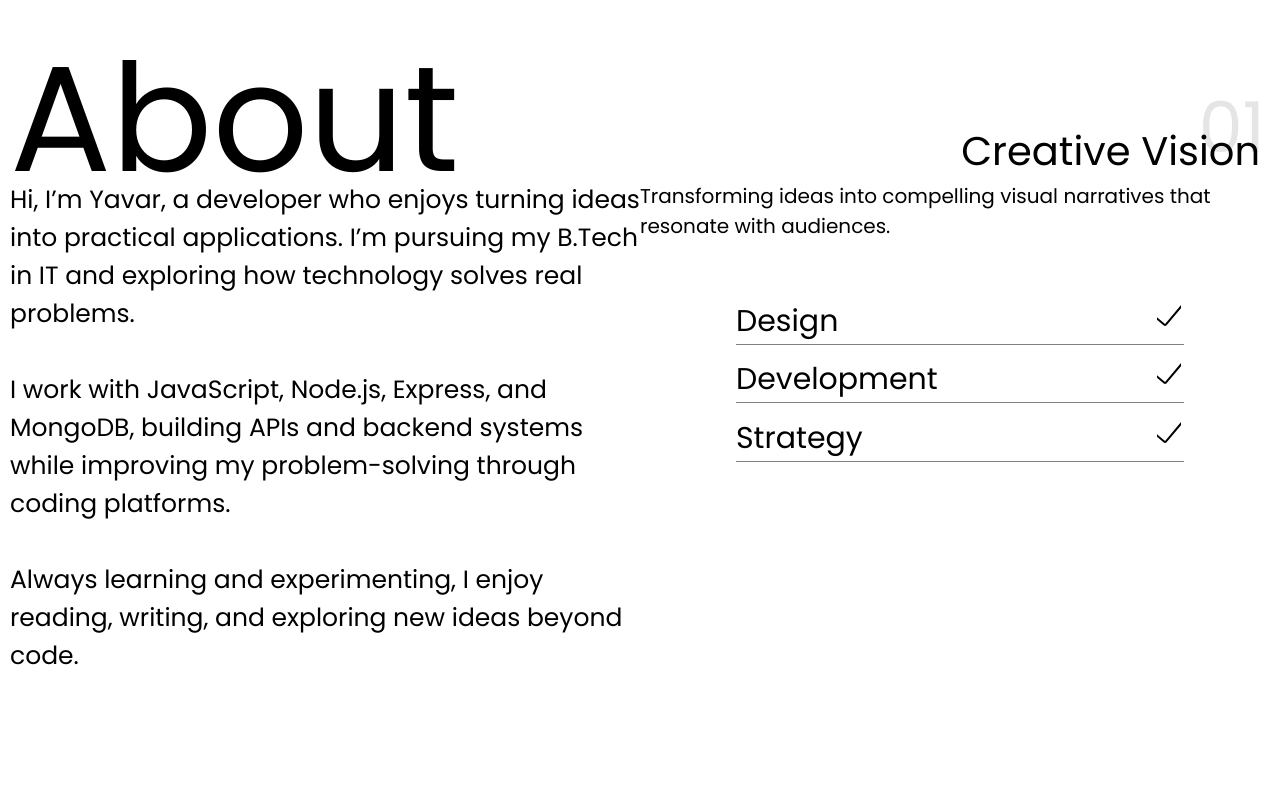
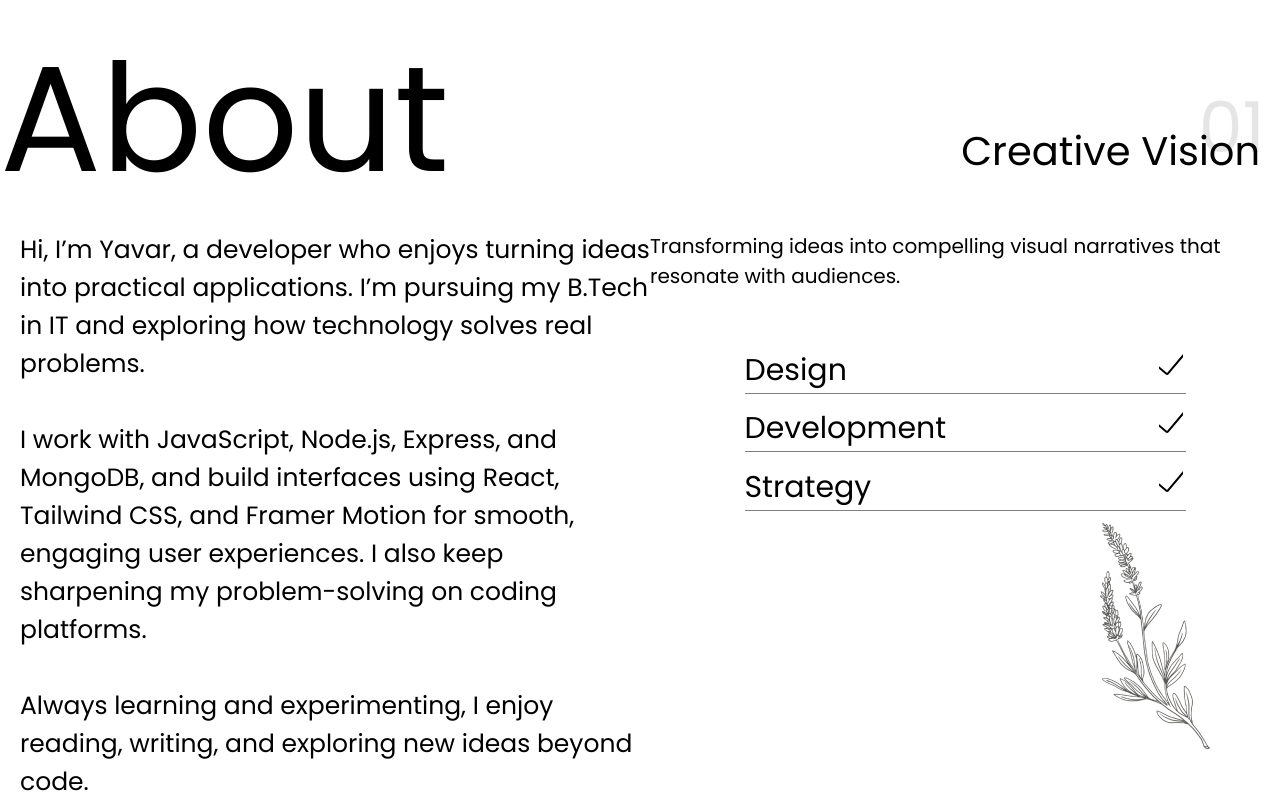
Before and after one commit to Yavar10/Personal-Porfolio, a React (Vite) app in the folder frontend/: page / in a window 1280 px wide. Shown: the part 869-1675 px from the top of the page. Before the commit the page ends 1544 px from the top, so only its background shows below. Built offline with nearby package versions, Linux system fonts and the light colour scheme; grey boxes are pictures that could not be loaded; a web font is replaced by a local one.

Commit message:
added new motions

```diff
--- a/frontend/src/App.css
+++ b/frontend/src/App.css
@@ -3,6 +3,10 @@ body{
   box-sizing: border-box;
   padding: 0;
   margin: 0;
+}
+
+body::-webkit-scrollbar {
+  display: none;
 }
 .app {
   position: relative;
--- a/frontend/src/App.jsx
+++ b/frontend/src/App.jsx
@@ -14,7 +14,7 @@ const App = () => {
       let loopEnd = 0;
 
       const handleLoadedMetadata = () => {
-        loopEnd = video.duration - 5;
+        loopEnd = video.duration - 5.2;
       };
 
       const handleTimeUpdate = () => {
--- a/frontend/src/components/About/About.css
+++ b/frontend/src/components/About/About.css
@@ -1,3 +1,9 @@
+.about-container{
+height: 100vh;
+}
+/* div{
+  border: 1px solid black;
+} */
 .titleAbout {
   font-size: 150px;
   padding: 0;
@@ -18,7 +24,9 @@
   width: 100vw;      /* take full width */
   height: 175px;    /* enough to contain the large number */
 }
-
+.image-flower{
+position: relative;
+}
 .overlaptxtdn {
   position: absolute;
   bottom: 0;
@@ -40,10 +48,12 @@
 .content-container-about{
   display: flex;
   flex-direction: row;
+  height: 500px;
   justify-content: space-between;
 }
 .content-container-about-left{
   font-size: 25px;
+  padding-left: 20px;
   width: 50%;
 }
 .content-container-about-right{
--- a/frontend/src/components/About/About.jsx
+++ b/frontend/src/components/About/About.jsx
@@ -1,138 +1,98 @@
-import React from 'react'
+"use client"
+
+import tick from '../../assets/tick.svg'
+import flower from '../../assets/floral.png'
 import { motion } from 'framer-motion'
-import tick from '../../assets/tick.svg'
 import './About.css'
 
 const About = () => {
   return (
-    <div>
+    <div className='about-container'>
       <div className='rightcont'>
         <motion.div
-          initial={{ opacity: 0, x: -10 }}
-          whileInView={{ opacity: 1, x: 10 }}
-          transition={{ duration: 1 }}
-          viewport={{ once: true, amount: 0.3 }}
           className="titleAbout"
+          initial={{ opacity: 0, y: -20 }}
+          whileInView={{ opacity: 1, y: 0 }}
+          transition={{ duration: 0.6 }}
         >
           About
         </motion.div>
 
         <motion.span
-          initial={{ opacity: 0, x: 10 }}
+          className="overlaptxtup"
+          initial={{ opacity: 0, x: -40 }}
           whileInView={{ opacity: 1, x: 0 }}
-          transition={{ duration: 1 }}
-          viewport={{ once: true, amount: 0.3 }}
-          className="overlaptxtup"
+          transition={{ duration: 0.8 }}
         >
           Creative Vision
         </motion.span>
 
         <motion.span
-          initial={{ opacity: 0, x: 10 }}
+          className="overlaptxtdn"
+          initial={{ opacity: 0, x: 40 }}
           whileInView={{ opacity: 1, x: 0 }}
-          transition={{ duration: 1 }}
-          viewport={{ once: true, amount: 0.3 }}
-          className="overlaptxtdn"
+          transition={{ duration: 0.8 }}
         >
           01
         </motion.span>
       </div>
 
-      <div className="content-container-about">
+      <br />
+      <br />
 
+      <div id='about' className="content-container-about">
         <motion.div
-          initial={{ opacity: 0, x: -10 }}
-          whileInView={{ opacity: 1, x: 10 }}
-          transition={{ delay: 0.2, duration: 1 }}
-          viewport={{ once: true, amount: 0.2 }}
           className="content-container-about-left"
+          initial={{ opacity: 0, x: -50 }}
+          whileInView={{ opacity: 1, x: 0 }}
+          transition={{ duration: 0.8 }}
         >
-          <motion.span
-            initial={{ opacity: 0, x: -10 }}
-            whileInView={{ opacity: 1, x: 10 }}
-            transition={{ delay: 0.5, duration: 1 }}
-            viewport={{ once: true }}
-          >
+          <span>
             Hi, I’m Yavar, a developer who enjoys turning ideas into practical applications. I’m pursuing my B.Tech in IT and exploring how technology solves real problems.
-          </motion.span>
+          </span>
           <br /><br />
-          <motion.span
-            initial={{ opacity: 0, x: -10 }}
-            whileInView={{ opacity: 1, x: 10 }}
-            transition={{ delay: 0.7, duration: 1 }}
-            viewport={{ once: true }}
-          >
-            I work with JavaScript, Node.js, Express, and MongoDB, building APIs and backend systems while improving my problem-solving through coding platforms.
-          </motion.span>
+          <span>
+           I work with JavaScript, Node.js, Express, and MongoDB, and build interfaces using React, Tailwind CSS, and Framer Motion for smooth, engaging user experiences. I also keep sharpening my problem-solving on coding platforms.</span>
           <br /><br />
-          <motion.span
-            initial={{ opacity: 0, x: -10 }}
-            whileInView={{ opacity: 1, x: 10 }}
-            transition={{ delay: 1, duration: 1 }}
-            viewport={{ once: true }}
-          >
+          <span>
             Always learning and experimenting, I enjoy reading, writing, and exploring new ideas beyond code.
-          </motion.span>
+          </span>
         </motion.div>
 
         <motion.div
-          initial={{ opacity: 0, x: 10 }}
+          className="content-container-about-right"
+          initial={{ opacity: 0, x: 50 }}
           whileInView={{ opacity: 1, x: 0 }}
-          transition={{ duration: 1 }}
-          viewport={{ once: true, amount: 0.2 }}
-          className="content-container-about-right"
+          transition={{ duration: 0.8 }}
         >
-          <motion.div
-            initial={{ opacity: 0, x: 20 }}
-            whileInView={{ opacity: 1, x: 0 }}
-            transition={{ delay: 0.2, duration: 1 }}
-            viewport={{ once: true }}
-          >
+          <div>
             Transforming ideas into compelling visual narratives that resonate with audiences.
-          </motion.div>
+          </div>
+
+          <div className='things-about'>
+            {['Design', 'Development', 'Strategy'].map((item, index) => (
+              <motion.div
+                key={item}
+                className='col-things-about'
+                initial={{ opacity: 0, y: 20 }}
+                whileInView={{ opacity: 1, y: 0 }}
+                transition={{ duration: 0.5, delay: index * 0.2 }}
+              >
+                <span>{item}</span>
+                <img style={{ height: "30px" }} src={tick} alt="" />
+              </motion.div>
+            ))}
+          </div>
 
           <motion.div
-            initial={{ opacity: 0, x: 20 }}
-            whileInView={{ opacity: 1, x: 0 }}
-            transition={{ delay: 0.5, duration: 1 }}
-            viewport={{ once: true }}
-            className='things-about'
+            className='image-flower'
+            initial={{ opacity: 0, scale: 0.8 }}
+            whileInView={{ opacity: 1, scale: 1 }}
+            transition={{ duration: 0.8 }}
           >
-            <motion.div
-              initial={{ opacity: 0, x: 20 }}
-              whileInView={{ opacity: 1, x: 0 }}
-              transition={{ delay: 0.7, duration: 1 }}
-              viewport={{ once: true }}
-              className='col-things-about'
-            >
-              <span>Design</span>
-              <img style={{ height: "30px" }} src={tick} alt="" />
-            </motion.div>
-
-            <motion.div
-              initial={{ opacity: 0, x: 20 }}
-              whileInView={{ opacity: 1, x: 0 }}
-              transition={{ delay: 0.9, duration: 1 }}
-              viewport={{ once: true }}
-              className='col-things-about'
-            >
-              <span>Development</span>
-              <img style={{ height: "30px" }} src={tick} alt="" />
-            </motion.div>
-
-            <motion.div
-              initial={{ opacity: 0, x: 20 }}
-              whileInView={{ opacity: 1, x: 0 }}
-              transition={{ delay: 1.1, duration: 1 }}
-              viewport={{ once: true }}
-              className='col-things-about'
-            >
-              <span>Strategy</span>
-              <img style={{ height: "30px" }} src={tick} alt="" />
-            </motion.div>
+            <img style={{ height:"250px", position:"absolute", right:"0px" }} src={flower} alt="" />
           </motion.div>
         </motion.div>
-
       </div>
     </div>
   )
--- a/frontend/src/components/NavBar/NavBar.jsx
+++ b/frontend/src/components/NavBar/NavBar.jsx
@@ -2,13 +2,13 @@ import React from 'react'
 import "./NavBar.css"
 const NavBar = () => {
   return (
-    <div className='nav-container'>
-      <div className="LogoText">
+    <div id='home' className='nav-container'>
+      <div  className="LogoText">
       Yavar
       </div>
       <div className="navOptions">
-        <div>Home</div>
-        <div>About</div>
+        <div><a style={{ color: "inherit", textDecoration: "none" }} href="#home">Home</a></div>
+        <div><a style={{ color: "inherit", textDecoration: "none" }} href="#about">About</a></div>
         <div>Work</div>
         <div>Contact</div>
         </div>
```
Also changed, not shown: frontend/src/assets/floral.png (added).
